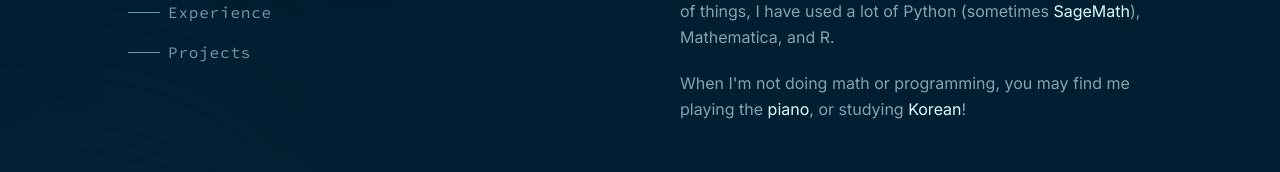
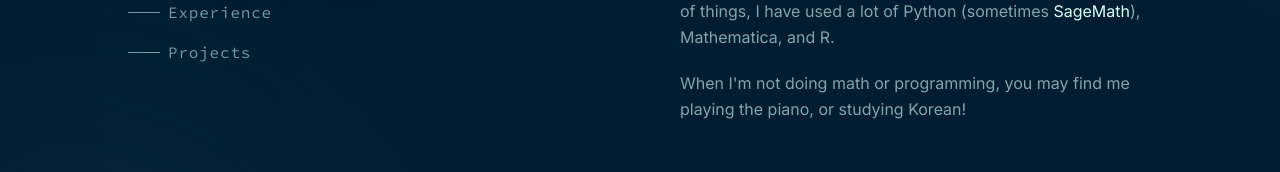
Before and after one commit to jwmdykes/portfolio-website, a Next.js app: page / in a window 1280 px wide. Shown: the part 418-590 px from the top of the page. Built offline with nearby package versions, Linux system fonts and the light colour scheme.

Commit message:
fix missing links, add linkedin and medium link

```diff
--- a/src/app/page.tsx
+++ b/src/app/page.tsx
@@ -184,7 +184,7 @@ export default function Home() {
                 </li>
                 <li className='hover:text-highlight-color'>
                   <a
-                    href='https://linkedin.com/in/your_username'
+                    href='https://www.linkedin.com/in/john-dykes-136a9385/'
                     target='_blank'
                     rel='noopener noreferrer'
                     aria-label='LinkedIn'
@@ -238,15 +238,7 @@ export default function Home() {
               </p>
               <p>
                 When I'm not doing math or programming, you may find me playing
-                the{' '}
-                <Link href={'/piano'}>
-                  <em>piano</em>
-                </Link>
-                , or studying{' '}
-                <Link href={'/korean'}>
-                  <em>Korean</em>
-                </Link>
-                !
+                the piano, or studying Korean!
               </p>
             </section>
             <section className='pt-24' id='experience' ref={experienceRef}>
@@ -343,7 +335,10 @@ export default function Home() {
                 ></ProjectCard>
               </div>
               <div className='mt-16 flex justify-end'>
-                <ArrowLink href='#' text='View All Projects'></ArrowLink>
+                <ArrowLink
+                  href='https://medium.com/@98johndykes'
+                  text='View All Projects'
+                ></ArrowLink>
               </div>
             </section>
             <p className='pt-24 md:py-24 text-dark-neutral-color'>
```
Also changed, not shown: src/app/ProjectCard.tsx (+3 -3 lines), 1 other file (tests, documents, lock files or other folders).
